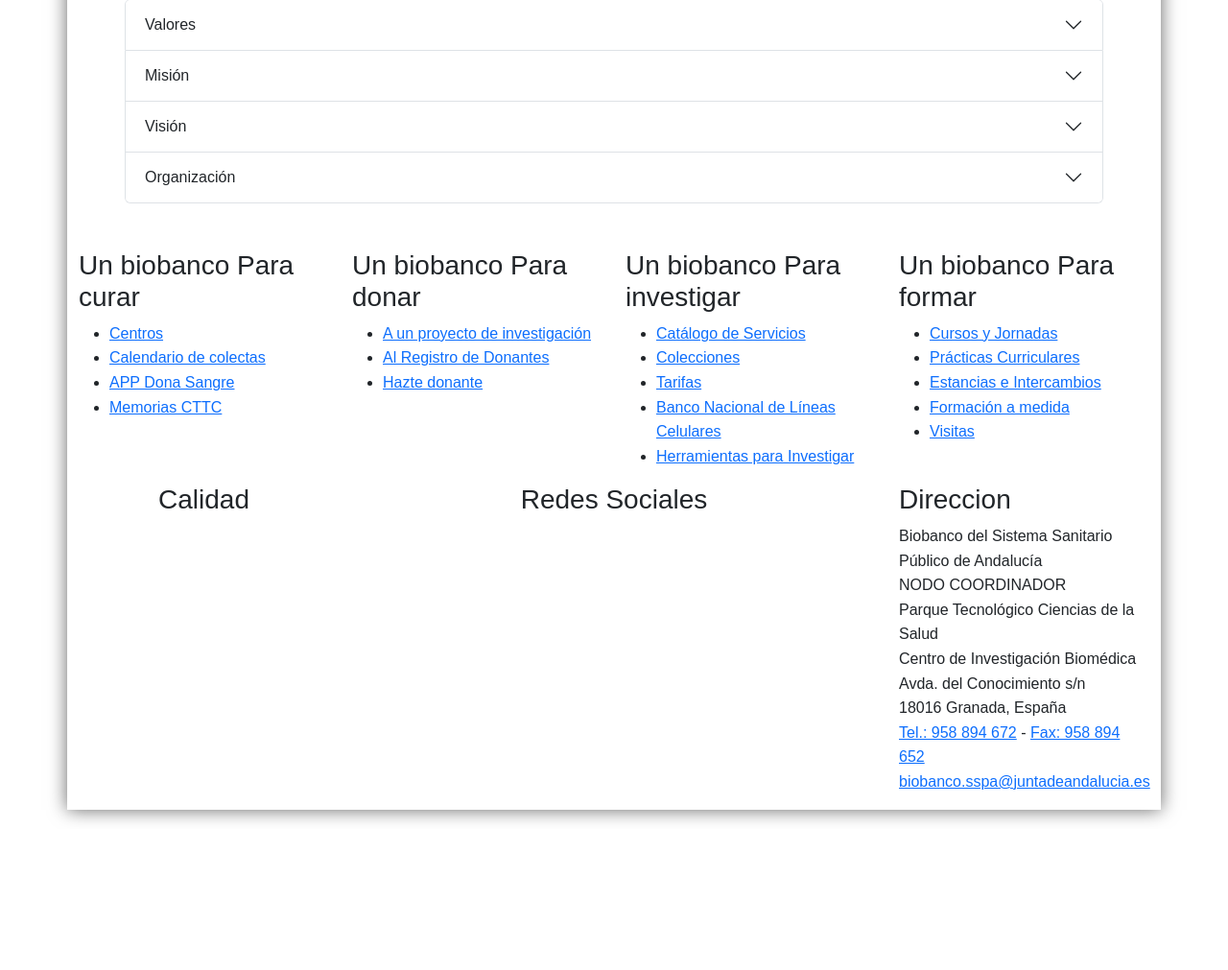
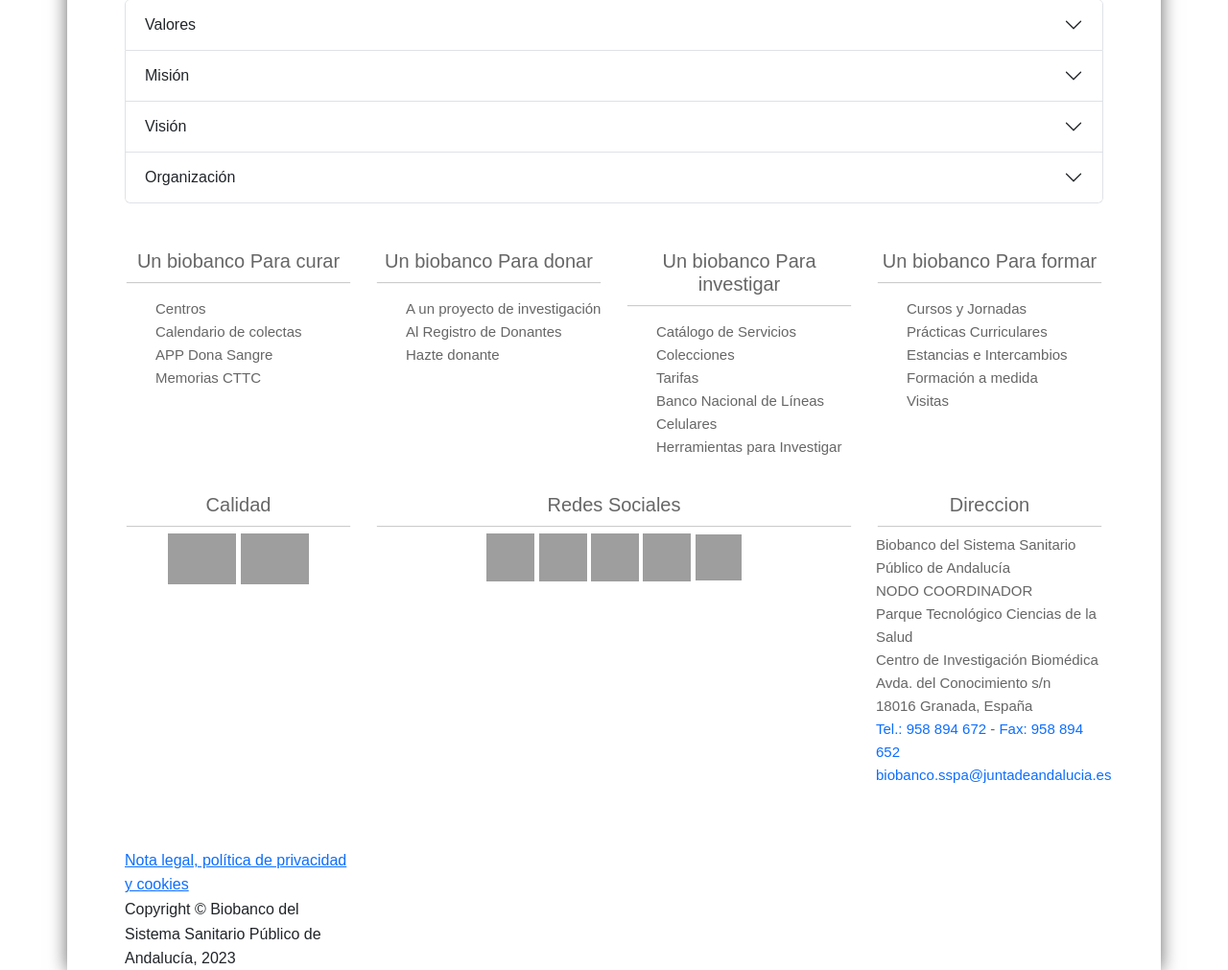
Before and after one commit to manue02/Curso-Soltel, a PHP site: the page made by HTML/ej01-Biobanco/ej01-quienes-Manuel-Ibáñez.html in a window 1280 px wide. Shown: the part 1382-2393 px from the top of the page at 96% size. Before the commit the page ends 2239 px from the top, so only its background shows below. Run offline with PHP 8.4, Linux system fonts and the light colour scheme; grey boxes are pictures that could not be loaded.

Commit message:
Actualizacion footer estilos y contenido

```diff
--- a/HTML/ej01-Biobanco/ej01-estilos-Manuel-Ibáñez.css
+++ b/HTML/ej01-Biobanco/ej01-estilos-Manuel-Ibáñez.css
@@ -113,6 +113,43 @@ body > main > section > article > iframe {
 	margin: auto;
 }
 
+body > main > footer {
+	margin: 3em;
+}
+
+body > main > footer > section h3 {
+	font-size: 20px;
+	text-align: center;
+	color: #666666;
+	padding-bottom: 10px;
+	box-shadow: 0 3px 1px -2px rgba(0, 0, 0, 0.2);
+}
+
+body > main > footer > section aside ul li a {
+	text-decoration: none;
+	color: #666666;
+}
+body > main > footer > section aside ul {
+	list-style: none;
+	margin-top: 7%;
+	margin-bottom: 15%;
+	font-size: 15px;
+}
+
+body > main > footer > section aside p {
+	color: #666666;
+	font-size: 15px;
+}
+
+body > main > footer > section:nth-of-type(2) > aside:nth-of-type(1) img {
+	width: 30%;
+	height: auto;
+}
+
+body > main > footer > section aside p > a {
+	text-decoration: none;
+}
+
 /********************************************************************************************
 								Estilos ej01-portada-Manuel-Ibáñez.html
 ********************************************************************************************/
--- a/HTML/ej01-Biobanco/ej01-quienes-Manuel-Ibáñez.html
+++ b/HTML/ej01-Biobanco/ej01-quienes-Manuel-Ibáñez.html
@@ -218,9 +218,27 @@
 					<h4>Footer</h4>
 					<aside class="col-xs-12 col-sm-12 col-md-3 text-center">
 						<h3>Calidad</h3>
+						<img
+							alt="Logo Aenor"
+							data-align="left"
+							data-entity-type="file"
+							src="https://www.juntadeandalucia.es/salud/biobanco/sites/default/files/Sello%20AENOR%20ISO%209001_POS2.PNG"
+							title="Logo Aenor"
+						/>
+						<img alt="Logo Iqnet" data-align="left" data-entity-type="file" src="https://www.juntadeandalucia.es/salud/biobanco/sites/default/files/IQNET%20RCMark_PosRGB.png" title="Logo Iqnet" />
 					</aside>
 					<aside class="col-xs-12 col-sm-12 col-md-6 text-center">
 						<h3>Redes Sociales</h3>
+						<img width="50" height="50" src="https://img.icons8.com/ios/50/twitter--v1.png" alt="twitter--v1" />
+						<img width="50" height="50" src="https://img.icons8.com/ios-filled/50/facebook-f.png" alt="facebook-f" />
+						<img width="50" height="50" src="https://img.icons8.com/ios/50/youtube--v1.png" alt="youtube--v1" />
+						<img width="50" height="50" src="https://img.icons8.com/ios/50/linkedin.png" alt="linkedin" />
+						<img
+							width="48"
+							height="48"
+							src="https://img.icons8.com/external-tanah-basah-glyph-tanah-basah/48/external-rss-digital-marketing-tanah-basah-glyph-tanah-basah.png"
+							alt="external-rss-digital-marketing-tanah-basah-glyph-tanah-basah"
+						/>
 					</aside>
 
 					<aside class="col-xs-12 col-sm-12 col-md-3">
@@ -237,6 +255,24 @@
 					</aside>
 				</section>
 			</footer>
+			<footer>
+				<div class="row">
+					<div class="copyright col-xs-12 col-sm-3 col-md-3">
+						<a href="https://www.juntadeandalucia.es/salud/biobanco/es/politica-de-privacidad">Nota legal, política de privacidad y cookies</a><br />
+						Copyright © Biobanco del Sistema Sanitario Público de Andalucía, 2023
+					</div>
+
+					<div class="phone col-xs-6 col-sm-3 col-md-3"></div>
+
+					<div class="address col-xs-6 col-sm-3 col-md-3"></div>
+
+					<div class="col-xs-12 col-sm-3 col-md-3">
+						<a href="#" class="up">
+							<span class="glyphicon glyphicon-arrow-up"></span>
+						</a>
+					</div>
+				</div>
+			</footer>
 		</main>
 	</body>
 </html>
```
